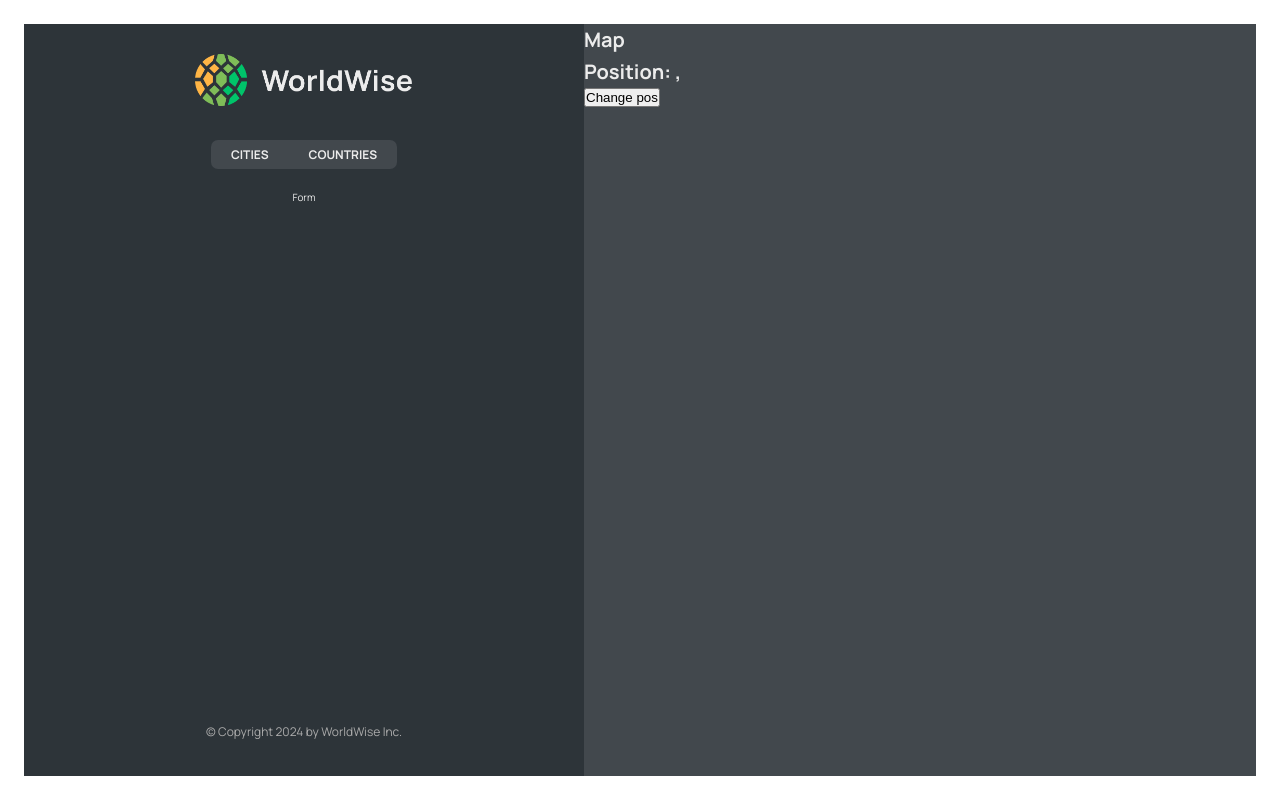
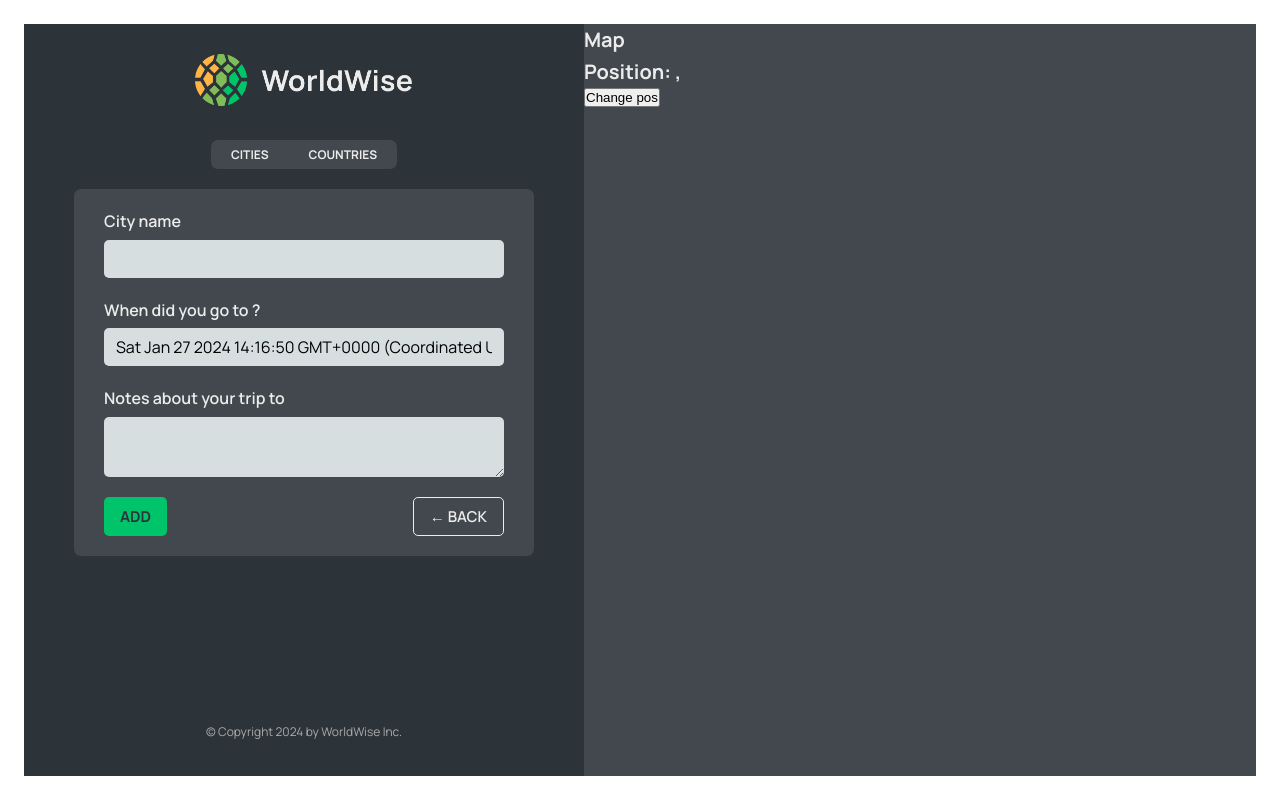
Before and after one commit to buo2107/world-wise, a React (Vite) app: page /app/form in a window 1280 px wide. Built offline with nearby package versions, Linux system fonts and the light colour scheme; data requests are answered from the project's data file.

Commit message:
Programmatic Navigation with useNavigate

```diff
--- a/src/App.jsx
+++ b/src/App.jsx
@@ -10,6 +10,7 @@
 import CityList from "./components/CityList";
 import CountryList from "./components/CountryList";
 import City from "./components/City";
+import Form from "./components/Form";
 
 const BASE_URL = "http://localhost:8000";
 
@@ -54,7 +55,7 @@
             path="countries"
             element={<CountryList cities={cities} isLoading={isLoading} />}
           />
-          <Route path="form" element={<p>Form</p>} />
+          <Route path="form" element={<Form />} />
         </Route>
         <Route path="*" element={<PageNotFound />} />
       </Routes>
--- /dev/null
+++ b/src/components/Button.jsx
@@ -0,0 +1,11 @@
+import styles from "./Button.module.css";
+
+function Button({ children, onClick, type }) {
+  return (
+    <button className={`${styles.btn} ${styles[type]}`} onClick={onClick}>
+      {children}
+    </button>
+  );
+}
+
+export default Button;
--- a/src/components/Form.jsx
+++ b/src/components/Form.jsx
@@ -1,8 +1,9 @@
 // "https://api.bigdatacloud.net/data/reverse-geocode-client?latitude=0&longitude=0"
 
 import { useState } from "react";
-
+import Button from "./Button";
 import styles from "./Form.module.css";
+import { useNavigate } from "react-router";
 
 export function convertToEmoji(countryCode) {
   const codePoints = countryCode
@@ -17,6 +18,8 @@
   const [country, setCountry] = useState("");
   const [date, setDate] = useState(new Date());
   const [notes, setNotes] = useState("");
+
+  const navigate = useNavigate();
 
   return (
     <form className={styles.form}>
@@ -49,8 +52,16 @@
       </div>
 
       <div className={styles.buttons}>
-        <button>Add</button>
-        <button>&larr; Back</button>
+        <Button type="primary">Add</Button>
+        <Button
+          type="back"
+          onClick={(e) => {
+            e.preventDefault();
+            navigate(-1);
+          }}
+        >
+          &larr; Back
+        </Button>
       </div>
     </form>
   );
--- a/src/components/Map.jsx
+++ b/src/components/Map.jsx
@@ -1,7 +1,9 @@
-import { useSearchParams } from "react-router-dom";
+import { useNavigate, useSearchParams } from "react-router-dom";
 import styles from "./Map.module.css";
 
 function Map() {
+  const navigate = useNavigate();
+
   // A bit similar to useState hook
   const [searchParams, setSearchParams] = useSearchParams();
 
@@ -9,7 +11,7 @@
   const lng = searchParams.get("lng");
 
   return (
-    <div className={styles.mapContainer}>
+    <div className={styles.mapContainer} onClick={() => navigate("form")}>
       <h1>Map</h1>
       <h1>
         Position: {lat}, {lng}
```
